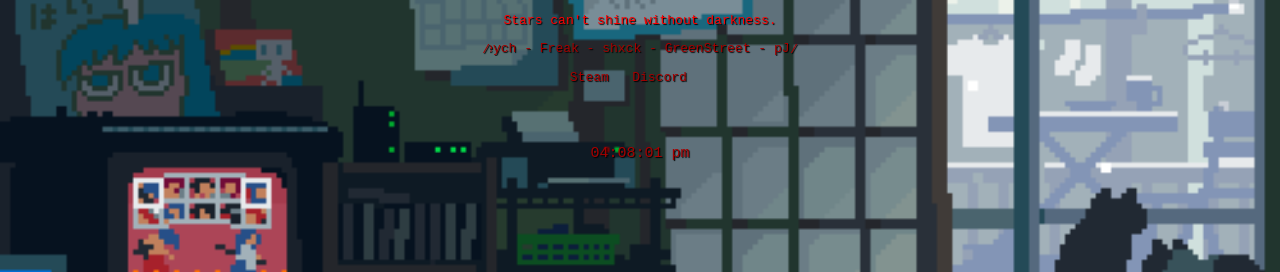
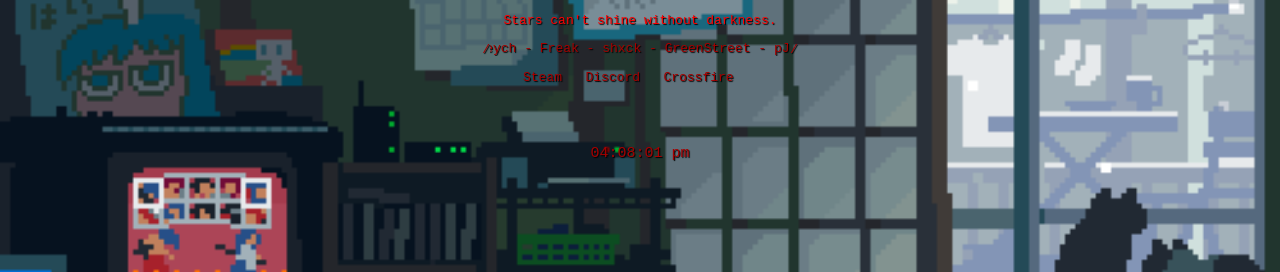
Before and after one commit to evxnex/varactgang.github.io, a plain HTML site: page index.html in a window 1280 px wide. Shown: the part 278-550 px from the top of the page. Drawn offline with Linux system fonts and the light colour scheme.

Commit message:
heychxd.github.io
dank web

```diff
--- a/index.html
+++ b/index.html
@@ -44,7 +44,7 @@
         <pre>/<div id="marquee"></div>/</pre>
 		</div>
 		<div class="animated fadeInUp">
-		<pre><a href="http://steamcommunity.com/id/-hd/"" target=_blank>Steam   </a><a href="https://justpaste.it/1gvc3"" target=_blank>Discord   </a>
+		<pre><a href="http://steamcommunity.com/id/-hd/"" target=_blank>Steam   </a><a href="https://justpaste.it/1gvc3"" target=_blank>Discord   </a><a href="http://crossfire.z8games.com/profile/25277507"" target=_blank>Crossfire   </a>
 
 	<style>
 		.clockStyle {
```
